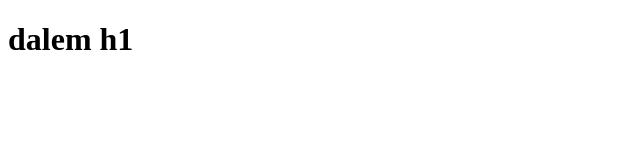
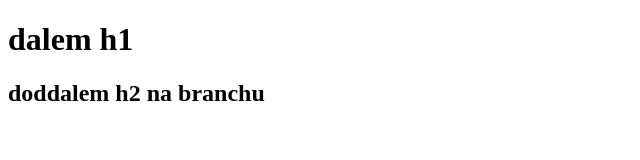
Before and after one commit to Karol-Kaczmarek/newrep, a plain HTML site: page index.html in a window 1280 px wide. Shown: the whole page, without its empty margins (0-640 px from the left). Drawn offline with Linux system fonts and the light colour scheme.

Commit message:
added h2

```diff
--- a/index.html
+++ b/index.html
@@ -8,5 +8,6 @@
 </head>
 <body>
     <h1>dalem h1</h1>
+    <h2>doddalem h2 na branchu</h2>
 </body>
 </html>
```
